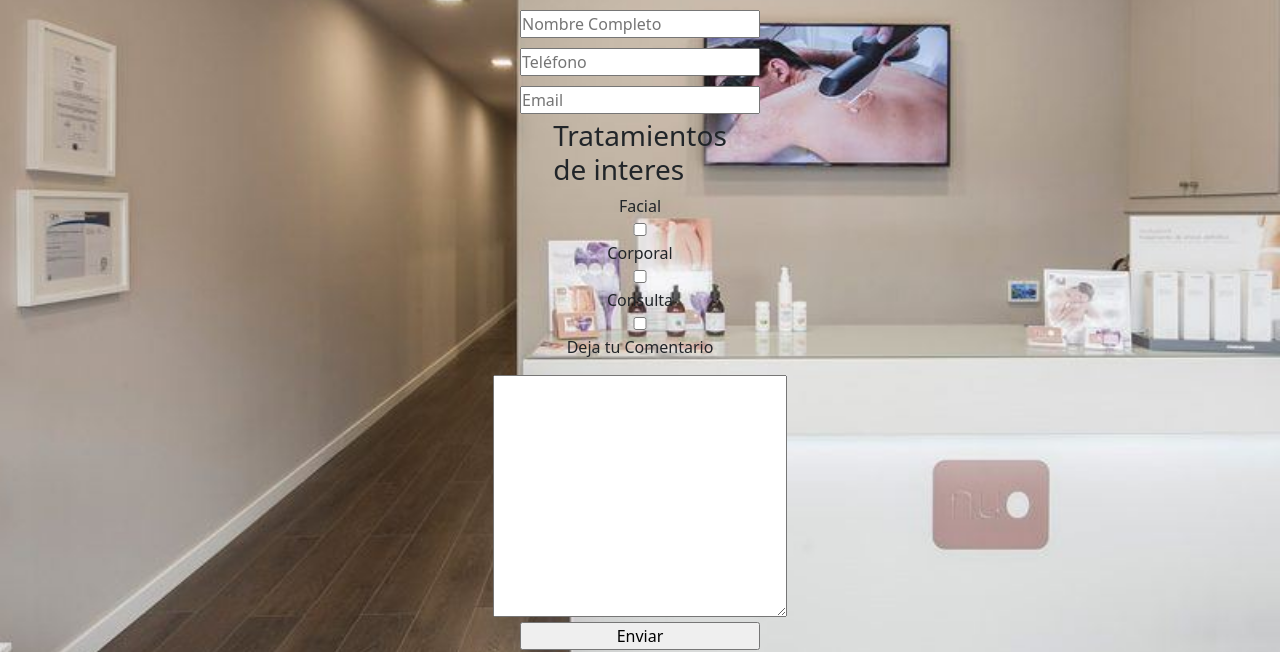
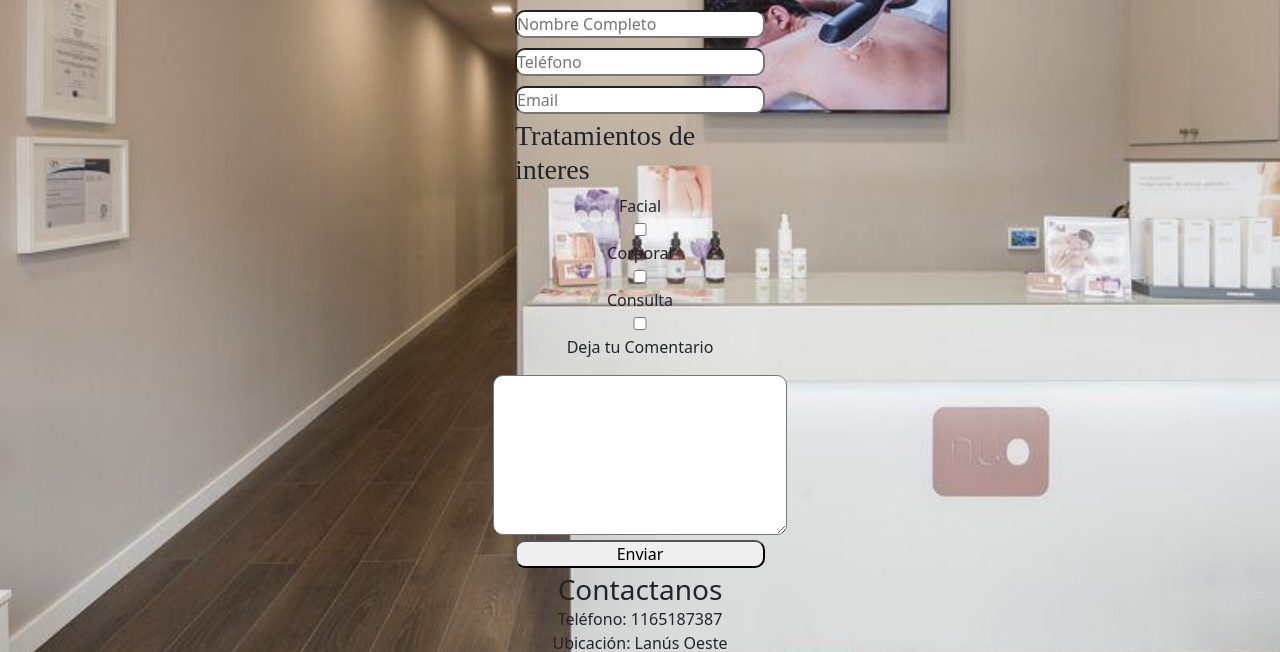
Before and after one commit to naipita/nat-makeUp-pita, a plain HTML site: page pages/contacto.html in a window 1280 px wide. Shown: the part 339-991 px from the top of the page. Drawn offline with nearby package versions, Linux system fonts and the light colour scheme; files whose address does not match are found by name.

Commit message:
se realizan modificaciones de estilos en página de contacto

```diff
--- a/css/style.css
+++ b/css/style.css
@@ -163,28 +163,40 @@ h2{
 
 .form{
     display: grid;
-    grid-template-columns: 150px;
+    grid-template-columns: 250px;
     justify-content: space-around;
     justify-items: center;
+    align-items: baseline;
 }
 
 .form input{
     margin: 5px;
-    width: 240px;
+    width: 250px;
+    border-radius: 10px;
 }
 
 .form input:focus{
     background-color: rgb(250, 235, 215);
 }
 
+.form h3{
+    font-family: 'Times New Roman', Times, serif;
+}
+
 .centrado{
     text-align: center;
+    margin: 0;
 }
 
 .boton:hover{
     transform: scale(1.1);
     background-color: rgb(255, 127, 80);
     transition: 2s;
+}
+
+textarea{
+    height: 20vh;
+    border-radius: 10px;
 }
 
 textarea:focus{
```
